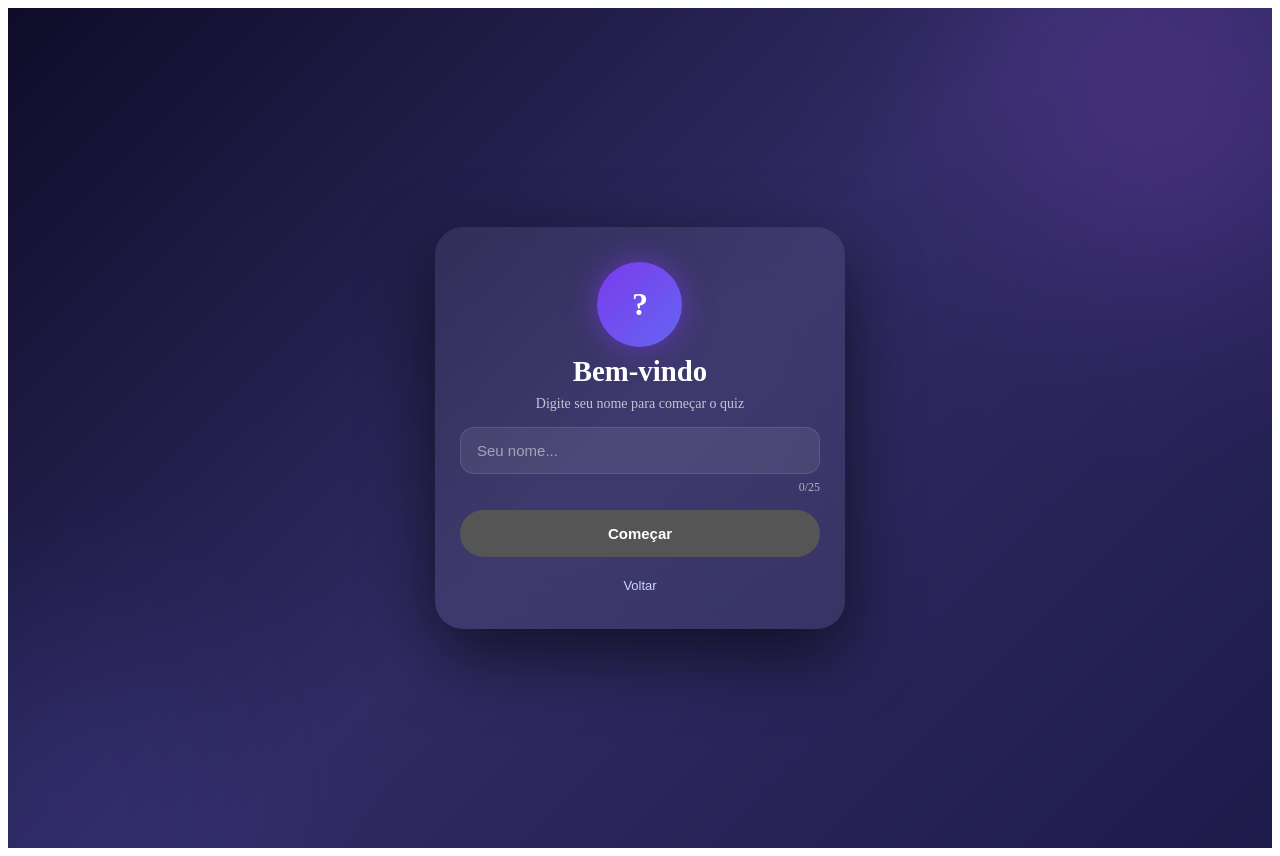
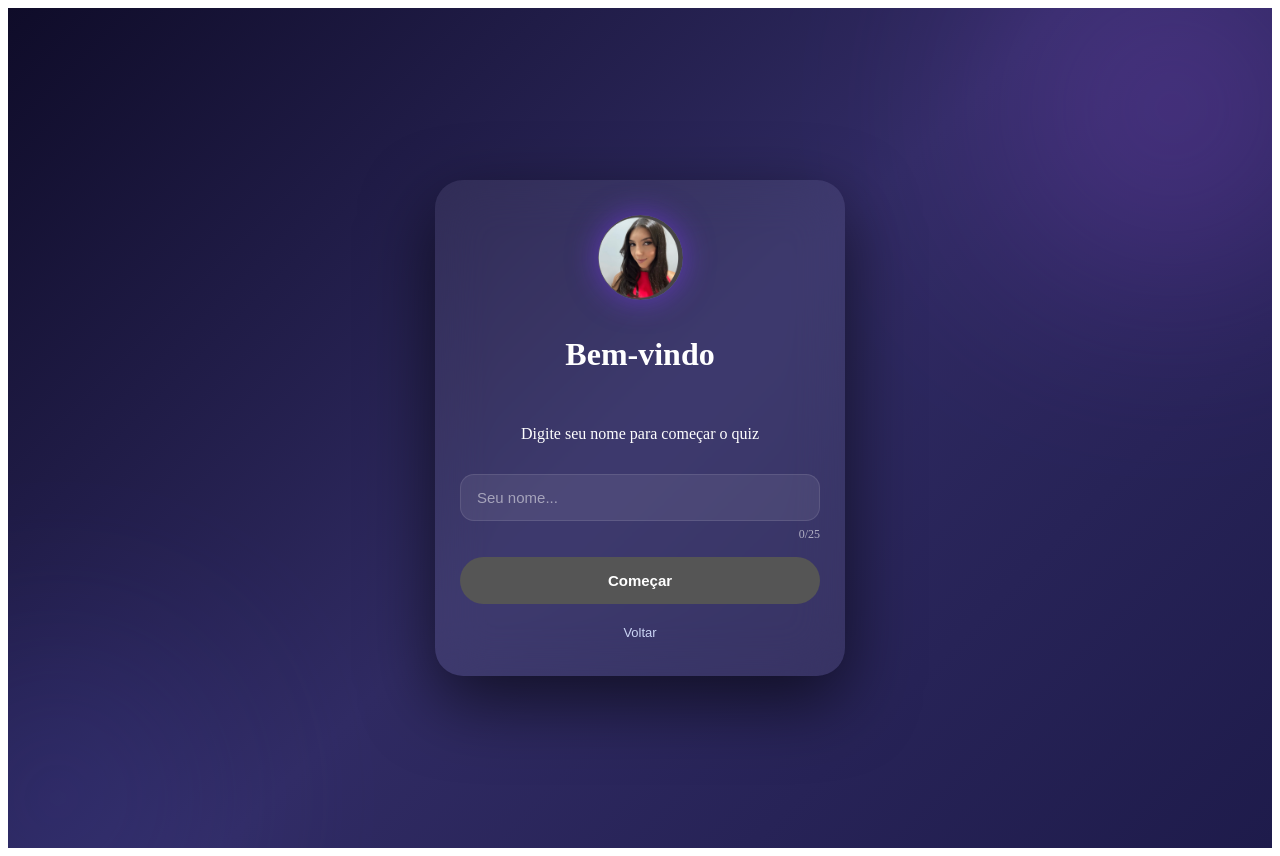
Before and after one commit to Ricardosena15/trabalhodelaura, a Vue app: page /Configuracao in a window 1280 px wide. Built offline with nearby package versions, Linux system fonts and the light colour scheme; the HTML template or start-up script is replaced by a standard one.

Commit message:
Atualização: avatar com imagem + correção de layout

```diff
--- a/src/components/Configuracao.vue
+++ b/src/components/Configuracao.vue
@@ -6,14 +6,12 @@
 
     <div class="card">
 
-      <div class="topo">
-        <div class="avatar">
-          {{ inicial }}
-        </div>
+      <div class="avatar">
+        <img src="@/assets/avatar.jpg" alt="Avatar" />
+      </div>
 
-        <h1>Bem-vindo</h1>
-        <p>Digite seu nome para começar o quiz</p>
-      </div>
+      <h1>Bem-vindo</h1>
+      <p>Digite seu nome para começar o quiz</p>
 
       <div class="campo">
         <input
@@ -31,7 +29,7 @@
         :disabled="!nome"
         @click="salvar"
       >
-         Começar
+        Começar
       </button>
 
       <button class="btn-back" @click="$router.push('/')">
@@ -48,7 +46,8 @@ export default {
   data() {
     return {
       nome: "",
-      nomeDigitado: false
+      nomeDigitado: false,
+      temFoto: true
     }
   },
 
@@ -260,4 +259,20 @@ small {
     transform: translateY(0);
   }
 }
+.avatar {
+  width: 85px;
+  height: 85px;
+  border-radius: 50%;
+  overflow: hidden;
+  display: flex;
+  align-items: center;
+  justify-content: center;
+  box-shadow: 0 0 30px rgba(124,58,237,0.6);
+}
+
+.avatar img {
+  width: 100%;
+  height: 100%;
+  object-fit: cover;
+}
 </style>
--- a/src/components/Perguntas.vue
+++ b/src/components/Perguntas.vue
@@ -48,32 +48,38 @@ export default {
   {
     texto: "Uma PA tem primeiro termo igual a 3 e razão igual a 5. Qual é o 6º termo?",
     opcoes: ["A) 23", "B) 25", "C) 28", "D) 30"],
-          correta: 2
+    correta: 2,
+    explicacao: "Fórmula: aₙ = a₁ + (n-1)·r → a₆ = 3 + (6-1)·5 = 3 + 25 = 28"
   },
   {
     texto: "A soma dos 5 primeiros termos de uma PA é 60. Sabendo que o primeiro termo é 4, qual é a razão?",
     opcoes: ["A) 2", "B) 4", "C) 6", "D) 8"],
-          correta: 1
+    correta: 1,
+    explicacao: "Sₙ = n(a₁ + aₙ)/2 → 60 = 5(4 + a₅)/2 → 60 = (5/2)(4 + a₅). Resolvendo, encontramos a₅ = 20. Agora: a₅ = a₁ + 4r → 20 = 4 + 4r → r = 4"
   },
   {
     texto: "Dada a função f(x) = 2x + 3, qual é o valor de f(4)?",
     opcoes: ["A) 8", "B) 10", "C) 11", "D) 13"],
-          correta: 2
+    correta: 2,
+    explicacao: "Substituindo: f(4) = 2·4 + 3 = 8 + 3 = 11"
   },
   {
     texto: "Uma função afim tem gráfico crescente e passa pelos pontos (0,2) e (2,6). Qual é a lei da função?",
     opcoes: ["A) F(X) = X + 2", "B) F(X) = 2X + 2", "C) F(X) = 3X + 2", "D) F(X) = 4X + 2"],
-          correta: 1
+    correta: 1,
+    explicacao: "Coeficiente angular: a = (6 - 2)/(2 - 0) = 4/2 = 2. Como passa por (0,2), então b = 2. Logo: f(x) = 2x + 2"
   },
   {
     texto: "Uma sequência segue a lei f(x) = 3x + 1, onde x ∈ N. Essa sequência é uma PA. Qual é a razão dessa PA?",
     opcoes: ["A) 1", "B) 2", "C) 3", "D) 4"],
-          correta: 2
+    correta: 2,
+    explicacao: "A razão de uma PA é a diferença entre termos consecutivos. f(x+1) - f(x) = [3(x+1)+1] - (3x+1) = 3. Logo, a razão é 3"
   },
   {
     texto: "Uma função afim f(x) = ax + b satisfaz as condições: f(2) = 7 e f(4) = 11. Qual é a expressão dessa função?",
     opcoes: ["A) f(x) = 2x + 3", "B) f(x) = x + 5", "C) f(x) = 3x + 1", "D) f(x) = 2x + 1"],
-          correta: 0
+    correta: 0,
+    explicacao: "Sistema: 2a + b = 7 e 4a + b = 11. Subtraindo: (4a+b)-(2a+b)=11-7 → 2a=4 → a=2. Substituindo: 2·2 + b = 7 → b=3. Logo: f(x)=2x+3"
   }
 ]
     }
@@ -97,19 +103,29 @@ export default {
     title: 'Acertou!',
     timer: 800,
     showConfirmButton: false
+  }).then(() => {
+    this.proxima()
   })
+
 } else {
   Swal.fire({
     icon: 'error',
     title: 'Errou!',
-          timer: 800,
-          showConfirmButton: false
+    html: `
+      <p><strong>Resposta correta:</strong> ${this.perguntas[this.index].opcoes[correta]}</p>
+      <div style="margin-top:10px; padding:10px; background:#0f172a; border-radius:8px;">
+        ${this.perguntas[this.index].explicacao}
+      </div>
+    `,
+    confirmButtonText: 'Próxima'
+  }).then(() => {
+    this.proxima()
   })
 }
 
       setTimeout(() => {
         this.proxima()
-      }, 800)
+      })
     },
 
     proxima() {
```
Also changed, not shown: src/assets/Avatar.jpg (added). Lines whose indentation alone changed are shown as unchanged.
